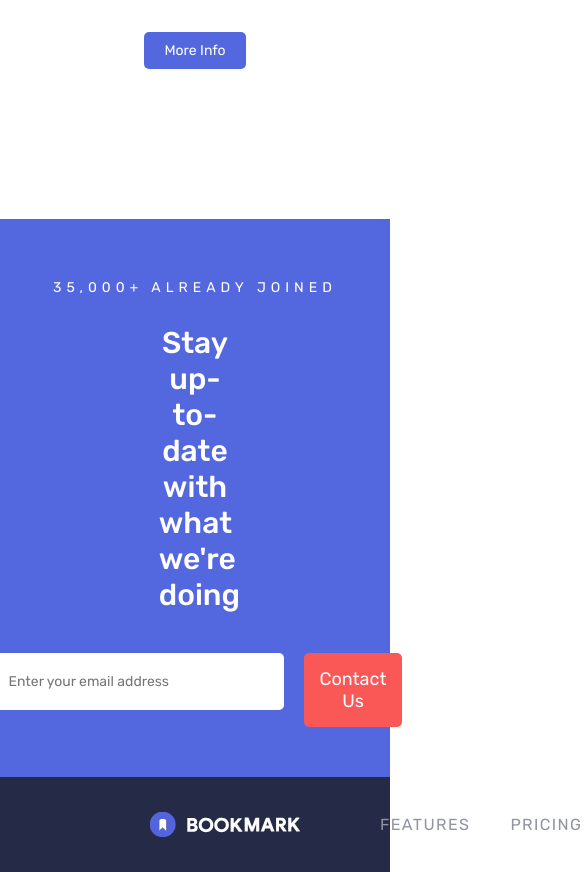
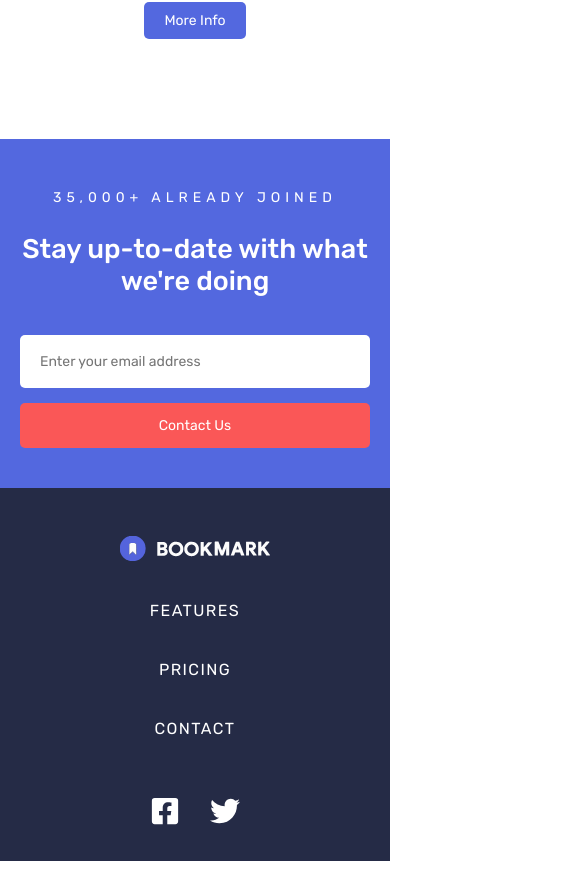
Before and after one commit to BillyJoeDev/bookmark-landing, a React (Create React App) app: page / in a window 390 px wide. Shown: the part 4177-5049 px from the top of the page, 585 px wide, since content can reach past the window. Built offline with nearby package versions, Linux system fonts and the light colour scheme.

Commit message:
More responsivness

```diff
--- a/src/components/Contact/Contact.css
+++ b/src/components/Contact/Contact.css
@@ -26,6 +26,7 @@
     flex-direction: row;
     align-items: flex-start;
     margin-top: 20px;
+    width: 100%;
 }
 
 .contact-container input {
@@ -63,6 +64,7 @@
     display: flex;
     flex-direction: column;
     justify-content: center;
+    width: 100%;
 }
 
 .contact-error-container i {
@@ -70,3 +72,36 @@
     margin-left: 10px;
     font-size: 13px;
 }
+
+@media screen and (max-width: 768px)
+{
+    .contact-wrapper {
+        margin-top: 100px;
+        padding: 40px 20px;
+        text-align: center;
+    }
+
+    .contact-container {
+        flex-direction: column;
+    }
+
+    .contact-header {
+        width: 100%;
+        font-size: clamp(16px, 1.5rem, 30px);
+    }
+
+    .contact-container input
+    {
+        padding: 18px 60px 18px 20px;
+        margin-bottom: 15px;
+    }
+
+    .contact-container button
+    {
+        font-size: 14px;
+        padding: 14px;
+        width: 100%;
+        margin-left: 0;
+    }
+
+}
--- a/src/components/FAQ/FAQ.css
+++ b/src/components/FAQ/FAQ.css
@@ -77,6 +77,10 @@
 }
 
 @media screen and (max-width: 760px) {
+    .faq-wrapper {
+        margin-top: 100px;
+    }
+
     .faq-header-container {
         width: 80%;
     }
--- a/src/components/Footer/Footer.css
+++ b/src/components/Footer/Footer.css
@@ -51,3 +51,33 @@
 .social-icon:hover {
     color: var(--primary-color-red);
 }
+
+@media screen and (max-width: 768px)
+{
+    .footer-wrapper {
+        flex-direction: column;
+        justify-content: center;
+        padding: 10px;
+    }
+
+    .footer-links {
+        flex-direction: column;
+        align-items: center;
+        justify-content: center;
+        padding: 0;
+    }
+
+    .footer-links li {
+        margin: 20px 20px;
+        color: #fff;
+    }
+
+    .footer-links img, .footer-social {
+        margin: 20px 0;
+    }
+
+    .social-icon {
+        margin-left: 0;
+        padding: 0 15px;
+    }
+}
--- a/src/index.js
+++ b/src/index.js
@@ -2,4 +2,4 @@ import React from 'react';
 import ReactDOM from 'react-dom';
 import App from './App';
 
-ReactDOM.render(<App />,document.getElementById('root'));
+ReactDOM.render(<App />, document.getElementById('root'));
```
